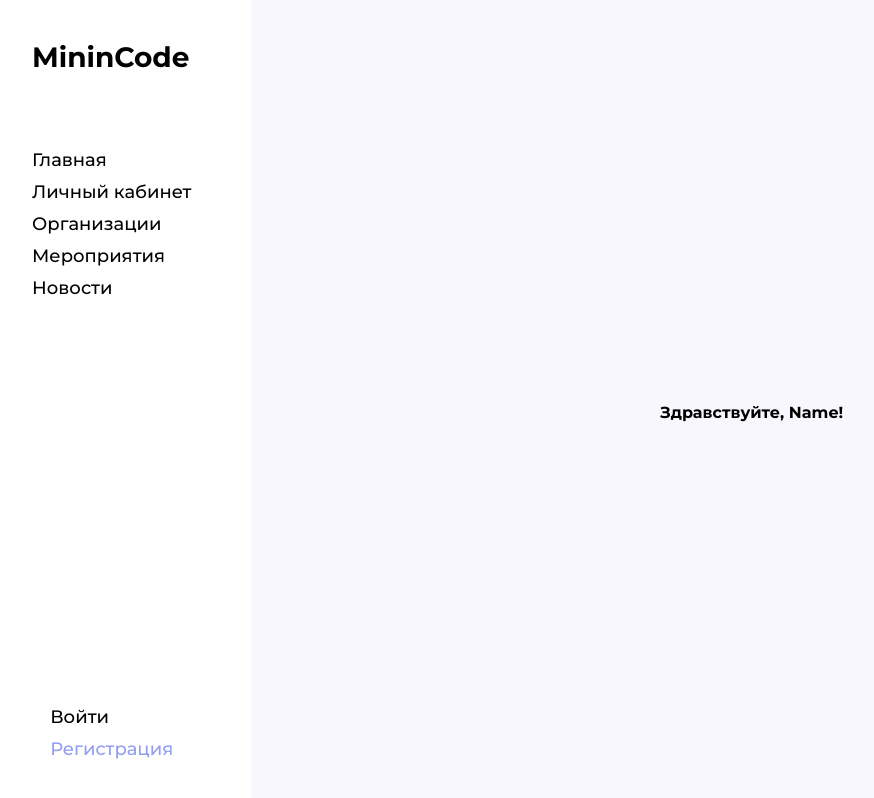
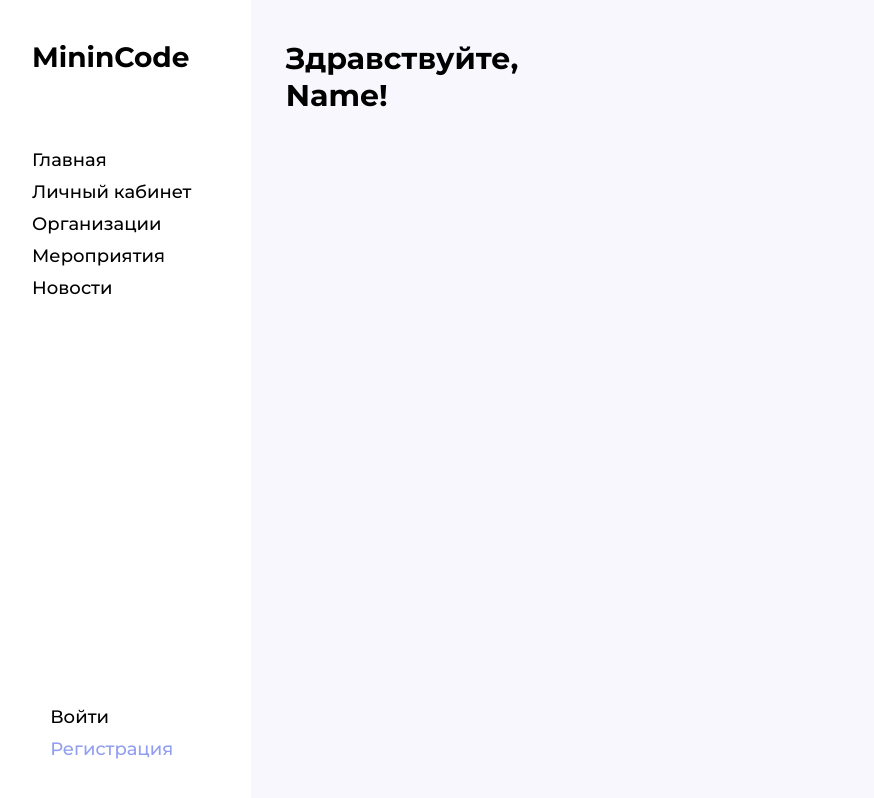
Before and after one commit to Filanq/minincode24, a Vue app: page / in a window 1280 px wide. Shown: the top 798 px of the page, without its empty margins (28-902 px from the left). Built offline with nearby package versions, Linux system fonts and the light colour scheme; the HTML template or start-up script is replaced by a standard one.

Commit message:
emits 20%

```diff
--- a/src/App.vue
+++ b/src/App.vue
@@ -1,6 +1,6 @@
 <template>
     <div class="main-app_grid">
-        <HeaderComponent :relative="header_relative" class="mb-25"/>
+        <HeaderComponent v-if="true" :relative="header_relative" class="mb-25"/>
         <RouterView />
     </div>
 
@@ -14,11 +14,15 @@
 
     // Is Header Relative
     const header_relative: Ref<boolean> = ref(true);
+
+    // Define Emits
+    const emits = defineEmits(['authorize_or_registrze_modal']);
 </script>
 
 <style scoped>
     .main-app_grid{
         display: grid;
         grid-template-columns: auto 1fr;
+        position: relative;
     }
 </style>
--- a/src/assets/css/global.css
+++ b/src/assets/css/global.css
@@ -80,7 +80,7 @@ header{
     background-color: var(--colorGrey);
     width: 100%;
     display: grid;
-    padding: 100px 0;
+    padding: 40px 0;
     grid-auto-flow: row;
     justify-items: center;
     align-content: center;
@@ -103,6 +103,7 @@ header{
 }
 .h3{
     font-size: var(--h3);
+    width: fit-content;
 }
 .h4{
     font-size: var(--h4);
--- a/src/views/HomeView.vue
+++ b/src/views/HomeView.vue
@@ -1,7 +1,8 @@
 <template>
-    <div class="section">
+    <div class="section grid grid-column gap-25px ac-s jc-s">
         <div class="container">
-            <h1>Здравствуйте, Name!</h1>
+            <h1 class="h3">Здравствуйте, Name!</h1>
+
         </div>
     </div>
 </template>
```
